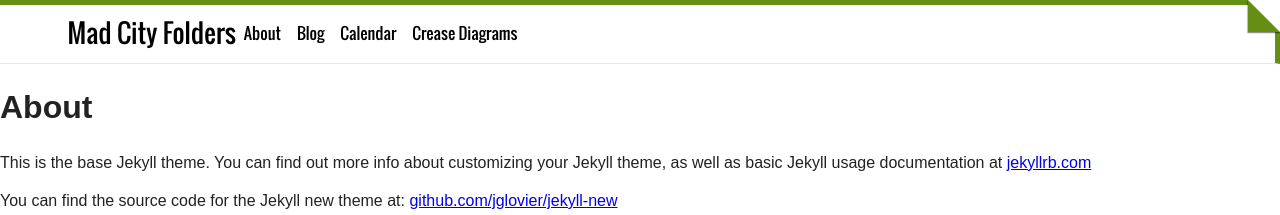
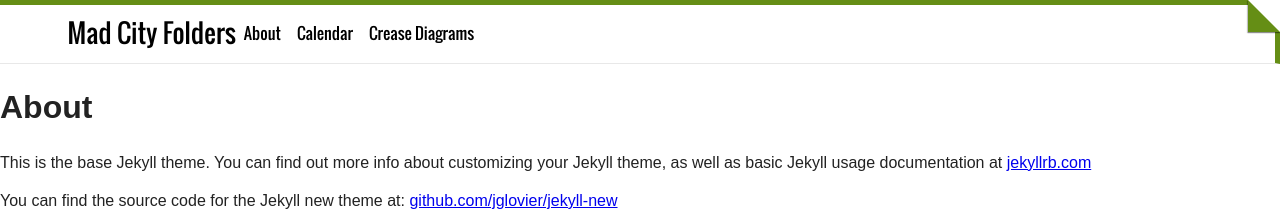
Before and after one commit to MadCityFolders/madcityfolders.github.io, a Jekyll site: the page built from about.md, in a window 1280 px wide. Shown: the top 215 px of the page. Built offline with Jekyll 4.4.1, drawn with Linux system fonts in a browser that asks for light colours.

```diff
--- a/_includes/header.html
+++ b/_includes/header.html
@@ -3,9 +3,8 @@
 		<div class="container">
 		  <a class="heading title" href="{{site.baseurl}}/">{{ site.title }}</h1>
       <div id="navigation">
-        <a class="" href="#">About</a>
-        <a class="" href="#">Blog</a>
-        <a class="" href="#">Calendar</a>
+        <a class="" href="{{ "/about" | prepend: site.baseurl }}">About</a>
+        <a class="" href="{{ "/calendar" | prepend: site.baseurl }}">Calendar</a>
         <a class="" href="#">Crease Diagrams</a>
       </div>
 		</div>
```
